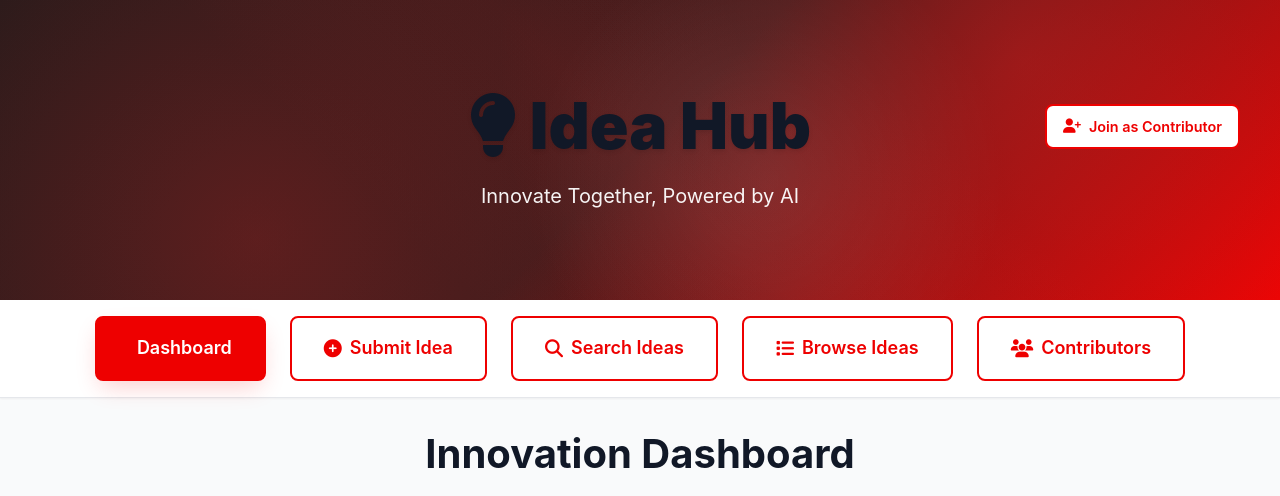
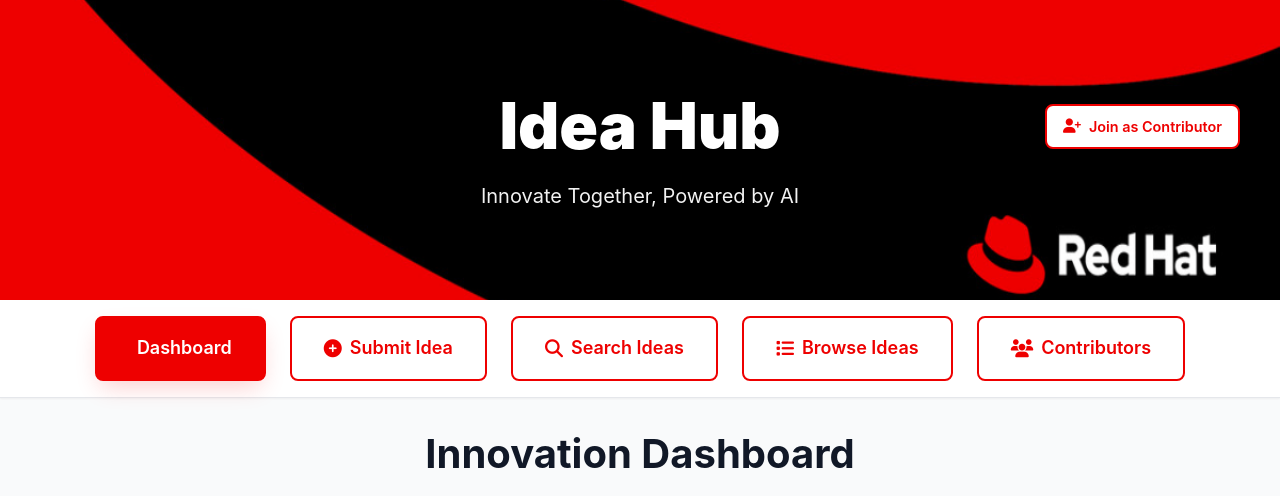
Before and after one commit to nitish1888/idea_hub, a Flask app: page / in a window 1280 px wide. Shown: the top 496 px of the page. Run offline with Flask 3, Linux system fonts and the light colour scheme; data that the repository does not hold is empty; some libraries are stand-ins or nearby versions.

Commit message:
UI improvements: clean banner display and title styling
- Remove 'Innovation Hub is online and ready' text, replace with 'System Online!'
- Fix banner image display using idea-hub-banner1.png
- Remove gradient overlay from banner for clean image display
- Remove lightbulb icon from title, update to 'Red Hat Idea Hub'
- Make title and subtitle text white with better text shadow
- Clean banner appearance without red hue overlays

```diff
--- a/static/css/red-hat-theme.css
+++ b/static/css/red-hat-theme.css
@@ -127,7 +127,7 @@
 
 /* Header Styles */
 .header {
-    background: linear-gradient(135deg, #1a1a1a 0%, #2d1b1b 50%, var(--red-hat-red) 100%);
+    background: url('/static/images/idea-hub-banner1.png') center/cover no-repeat;
     color: white;
     padding: var(--space-12) 0;
     text-align: center;
@@ -138,20 +138,7 @@
     align-items: center;
 }
 
-.header::before {
-    content: '';
-    position: absolute;
-    top: 0;
-    left: 0;
-    right: 0;
-    bottom: 0;
-    background:
-        radial-gradient(circle at 80% 20%, rgba(220, 38, 38, 0.4) 0%, transparent 50%),
-        radial-gradient(circle at 20% 80%, rgba(220, 38, 38, 0.3) 0%, transparent 50%),
-        radial-gradient(circle at 60% 60%, rgba(255, 255, 255, 0.1) 0%, transparent 30%),
-        linear-gradient(45deg, transparent 30%, rgba(220, 38, 38, 0.1) 50%, transparent 70%);
-    pointer-events: none;
-}
+/* Removed ::before overlay to show clean banner image */
 
 .header-content {
     position: relative;
@@ -166,12 +153,14 @@
     font-size: 4rem;
     font-weight: 900;
     margin-bottom: var(--space-4);
-    text-shadow: 0 2px 4px rgba(0, 0, 0, 0.1);
+    color: white;
+    text-shadow: 0 2px 4px rgba(0, 0, 0, 0.7);
 }
 
 .header-subtitle {
     font-size: 1.25rem;
     font-weight: 400;
+    color: white;
     opacity: 0.95;
     max-width: 600px;
     margin: 0 auto;
--- a/templates/base.html
+++ b/templates/base.html
@@ -31,7 +31,6 @@
             <!-- Main Title -->
             <div style="text-align: center;">
                 <h1 class="header-title">
-                    <i class="fas fa-lightbulb"></i>
                     Idea Hub
                 </h1>
                 <p class="header-subtitle">Innovate Together, Powered by AI</p>
--- a/templates/dashboard.html
+++ b/templates/dashboard.html
@@ -88,7 +88,7 @@
             healthStatus.innerHTML = `
                 <div class="alert alert-success">
                     <i class="fas fa-check-circle"></i>
-                    <span>✅ Innovation Hub is online and ready!</span>
+                    <span>System Online!</span>
                 </div>
             `;
             return true;
```
Also changed, not shown: static/images/idea-hub-banner1.png (added).
